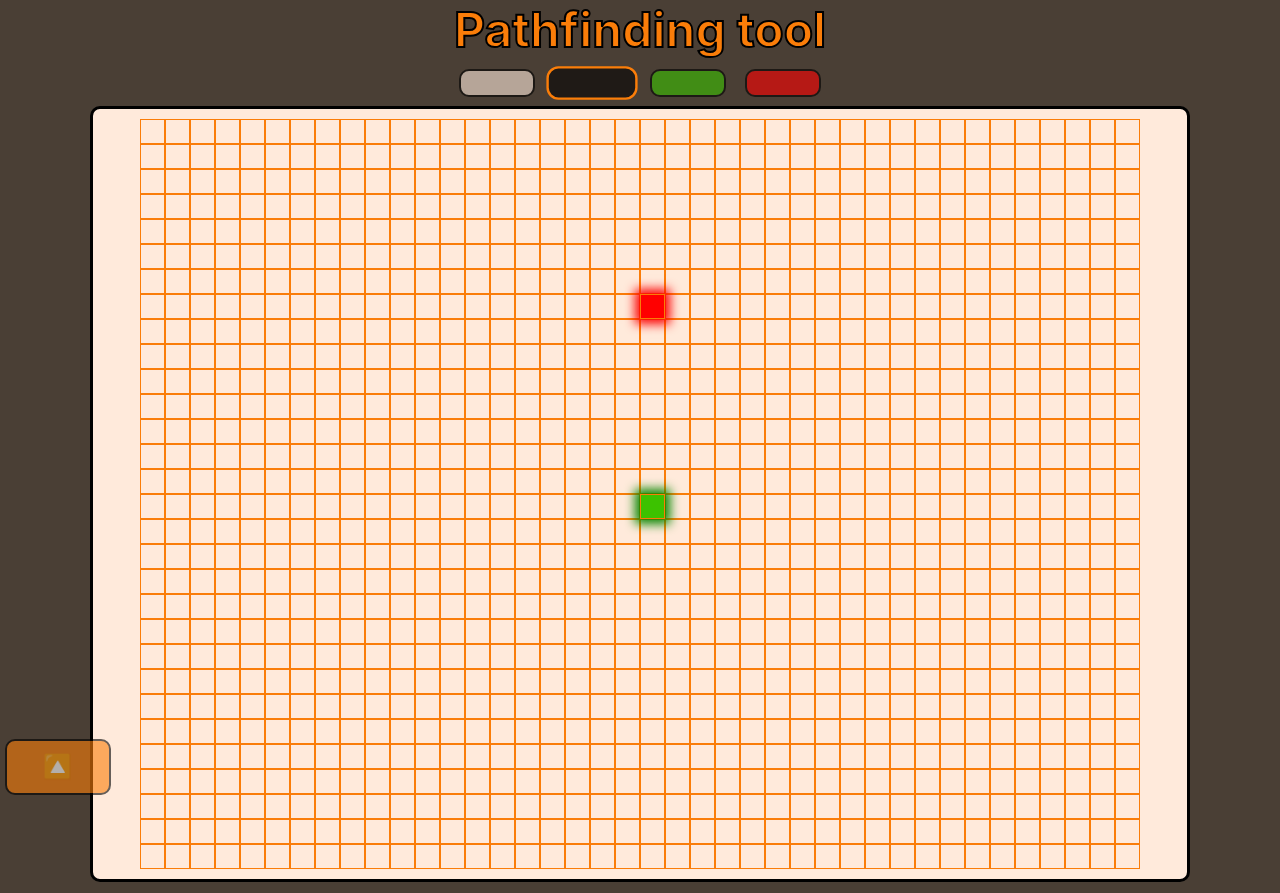
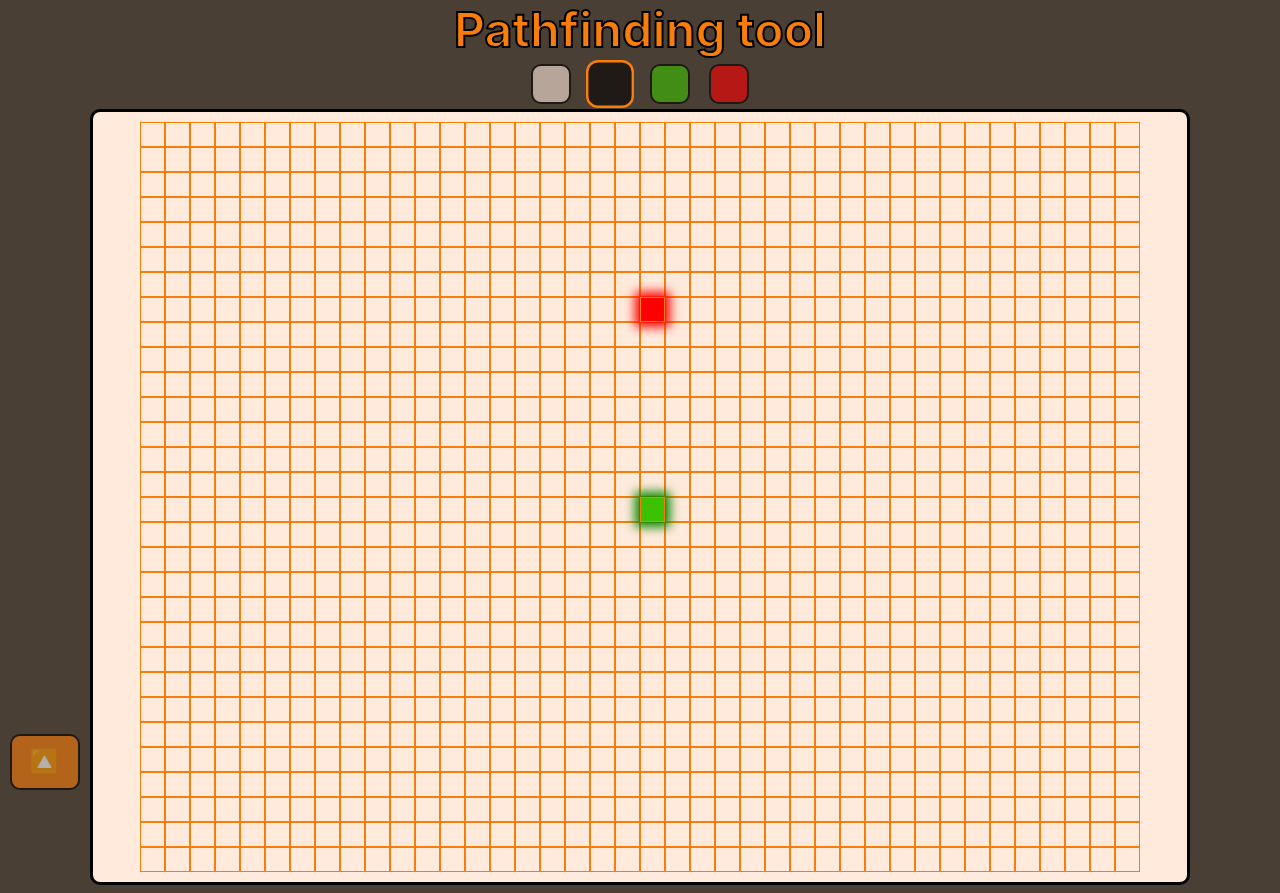
Before and after one commit to Groszczu/pathfinding-tool, a React (Create React App) app: page / in a window 1280 px wide. Shown: the top 893 px of the page. Built offline with nearby package versions, Linux system fonts and the light colour scheme.

Commit message:
add toolbar and operations buttons to fullscreen mode

```diff
--- a/package.json
+++ b/package.json
@@ -1,5 +1,5 @@
 {
-  "name": "path-finding-tool",
+  "name": "pathfinding-tool",
   "version": "0.1.0",
   "private": true,
   "homepage": "https://Groszczu.github.io/pathfinding-tool",
--- a/src/features/nodes/Node.jsx
+++ b/src/features/nodes/Node.jsx
@@ -12,8 +12,8 @@ const Square = styled.span.attrs(({ delay, x, y }) => ({
         animationDelay: `${delay}ms`
     }
 }))`
-    width: 100%;
-    height: auto;
+    width: fill;
+    height: fill;
     border: 1px solid var(--secondary-clr);
 
     ${props => nodeTypeStyle[props.type]}
--- a/src/features/nodes/Nodes.jsx
+++ b/src/features/nodes/Nodes.jsx
@@ -1,4 +1,4 @@
-import React from 'react';
+import React, { useRef } from 'react';
 import { useSelector, useDispatch } from 'react-redux';
 import GridContainer from '../../shared/GridContainer';
 import Node from './Node';
@@ -6,10 +6,9 @@ import { setNodesType, setVisited, clearNodes, resetNodes } from './nodesSlice';
 import { mousePress, mouseRelease } from '../mouse/mouseSlice';
 import NodeTypes from './NodeTypes';
 import dijkstra from '../../util/algorithms/dijkstra';
-import Button from '../../shared/Button';
 import useNodesSlice from './useNodesSlice';
 import { getNodeChangeAction } from './nodeHelpers';
-import { useRef } from 'react';
+import OperationsPanel from '../tools/OperationsPanel';
 
 const Nodes = ({ animationFrameDuration }) => {
 
@@ -50,7 +49,7 @@ const Nodes = ({ animationFrameDuration }) => {
     };
 
     const boundClearNodes = () => { clearTimeout(resultTimeout.current); dispatch(clearNodes()); };
-    const boundResetNode = () => { clearTimeout(resultTimeout.current); dispatch(resetNodes()); };
+    const boundResetNodes = () => { clearTimeout(resultTimeout.current); dispatch(resetNodes()); };
 
     return (
         <>
@@ -65,12 +64,14 @@ const Nodes = ({ animationFrameDuration }) => {
                             onMouseOver={changeNodeTypeIfPressed.bind(null, node, selectedTool)} />)
                 }
             </GridContainer>
-            {
-                canStartPathfinding
-                    ? <Button onClick={startPathfinding}>Start</Button>
-                    : <Button onClick={boundClearNodes} primary={true}>Clear</Button>
-            }
-            <Button onClick={boundResetNode} primary={true}>Reset</Button>
+
+            <OperationsPanel
+                fullscreen={fullscreen}
+                canStart={canStartPathfinding}
+                startOnClick={startPathfinding}
+                clearOnClick={boundClearNodes}
+                resetOnClick={boundResetNodes}
+            />
         </>
     );
 };
--- a/src/features/tools/FullscreenButton.jsx
+++ b/src/features/tools/FullscreenButton.jsx
@@ -14,8 +14,9 @@ const FullscreenButton = () => {
         <Button onClick={boundToggleFullscreen}
             style={{
                 position: 'fixed',
-                left: '.2em',
-                bottom: '.2em',
+                left: 0,
+                bottom: 0,
+                margin: '.4em',
                 zIndex: '2'
             }}>{fullscreen ? '❌' : '🔼'}</Button>
     );
--- /dev/null
+++ b/src/features/tools/OperationsPanel.jsx
@@ -0,0 +1,27 @@
+import React from 'react';
+import Button from '../../shared/Button';
+import FullscreenFlexContainer from '../../shared/FullscreenFlexContainer';
+
+const OperationsPanel = ({ fullscreen, canStart, startOnClick, clearOnClick, resetOnClick }) => {
+    let onClick;
+    let text;
+    let primary = false;
+    if (canStart) {
+        onClick = startOnClick;
+        text = 'Start';
+    } else {
+        onClick = clearOnClick;
+        text = 'Clear';
+        primary = true;
+    }
+
+    return (
+        <FullscreenFlexContainer fullscreen={fullscreen} bottom={0} right={0}>
+            <Button onClick={onClick} primary={primary}>{text}</Button>
+            <Button onClick={resetOnClick} primary={true}>Reset</Button>
+        </FullscreenFlexContainer>
+
+    );
+};
+
+export default OperationsPanel;
--- a/src/features/tools/ToolBar.jsx
+++ b/src/features/tools/ToolBar.jsx
@@ -4,24 +4,27 @@ import { setToolType } from './toolsSlice';
 import Button from '../../shared/Button';
 import { useDispatch } from 'react-redux';
 import { useSelector } from 'react-redux';
+import FullscreenFlexContainer from '../../shared/FullscreenFlexContainer';
 
 const ToolBar = () => {
     const dispatch = useDispatch();
     const selected = useSelector(({ tools }) => tools.toolType);
+    const fullscreen = useSelector(({ tools }) => tools.fullscreen);
 
     const boundSetToolType = (toolType) => dispatch(setToolType(toolType));
 
     return (
-        <div>
+        <FullscreenFlexContainer fullscreen={fullscreen} top={0} right={'-1px'}>
             {toolTypes.map(type => <Button
                 key={type}
                 onClick={() => boundSetToolType(type)}
                 selected={type === selected}
                 style={{
                     backgroundColor: nodeTypeColor[type],
-                    margin: '.4em'
+                    maxWidth: '.75em',
+                    margin: '.2em .4em',
                 }} />)}
-        </div>
+        </FullscreenFlexContainer>
     );
 }
 
--- a/src/shared/Button.js
+++ b/src/shared/Button.js
@@ -5,12 +5,14 @@ const Button = styled.button`
   background-color: ${props => props.primary ? 'var(--primary-clr)' : 'var(--secondary-clr)'};
   font-size: 1.5rem;
   color: var(--light-txt-clr);
-  padding: .5em 1.5em;
+  padding: ${props => props.children ? '.5em .75em' : '.75em'};
+  text-align: center;
+  max-width: 100px;
   margin: 2% auto 0 auto;
   border: 2px solid black;
   cursor: pointer;
   opacity: 0.6;
-  transition: all 0.25s;
+  transition: opacity 0.25s, transform 0.25s;
 
   ${
     props => props.selected && css`
--- /dev/null
+++ b/src/shared/FullscreenFlexContainer.js
@@ -0,0 +1,23 @@
+import styled, { css } from 'styled-components';
+
+const FullscreenFlexContainer = styled.div`
+    display: flex;
+    justify-content: center;
+    > * {
+        width: 100%;
+        margin: .4em;
+    }
+    ${
+    props =>
+        props.fullscreen && css`> * { margin-bottom: 0.4em }
+                                flex-direction: column;
+                                position: fixed;
+                                top: ${props.top};
+                                right: ${props.right};
+                                left: ${props.left};
+                                bottom: ${props.bottom};
+                                z-index: 2;`
+    }
+`;
+
+export default FullscreenFlexContainer;
--- a/src/shared/GridContainer.js
+++ b/src/shared/GridContainer.js
@@ -34,9 +34,11 @@ const GridContainer = styled.div`
         const { screen } = window;
         const { width, height } = screen;
         const nodesOnShorterDimension = width > height ? props.rows : props.columns;
+        const nodeSize = `calc(100vmin / ${nodesOnShorterDimension})`;
+
         return css`
-            grid-template-columns: repeat(${props.columns}, calc(100vmin / ${nodesOnShorterDimension}));
-            grid-template-rows: repeat(${props.rows}, calc(100vmin / ${nodesOnShorterDimension}));
+            grid-template-columns: repeat(${props.columns}, ${nodeSize});
+            grid-template-rows: repeat(${props.rows}, ${nodeSize});
             border: none;
             overflow: hidden;
             position: absolute;
```
